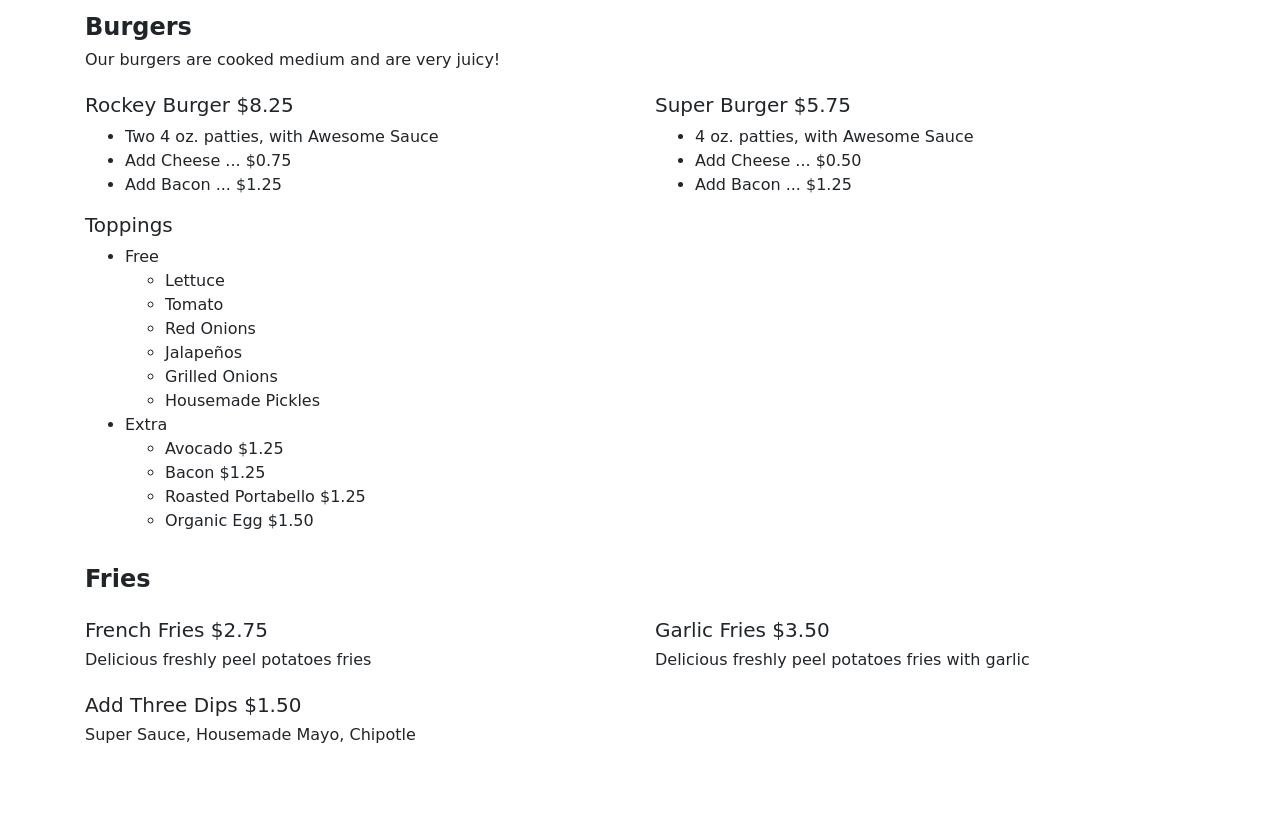
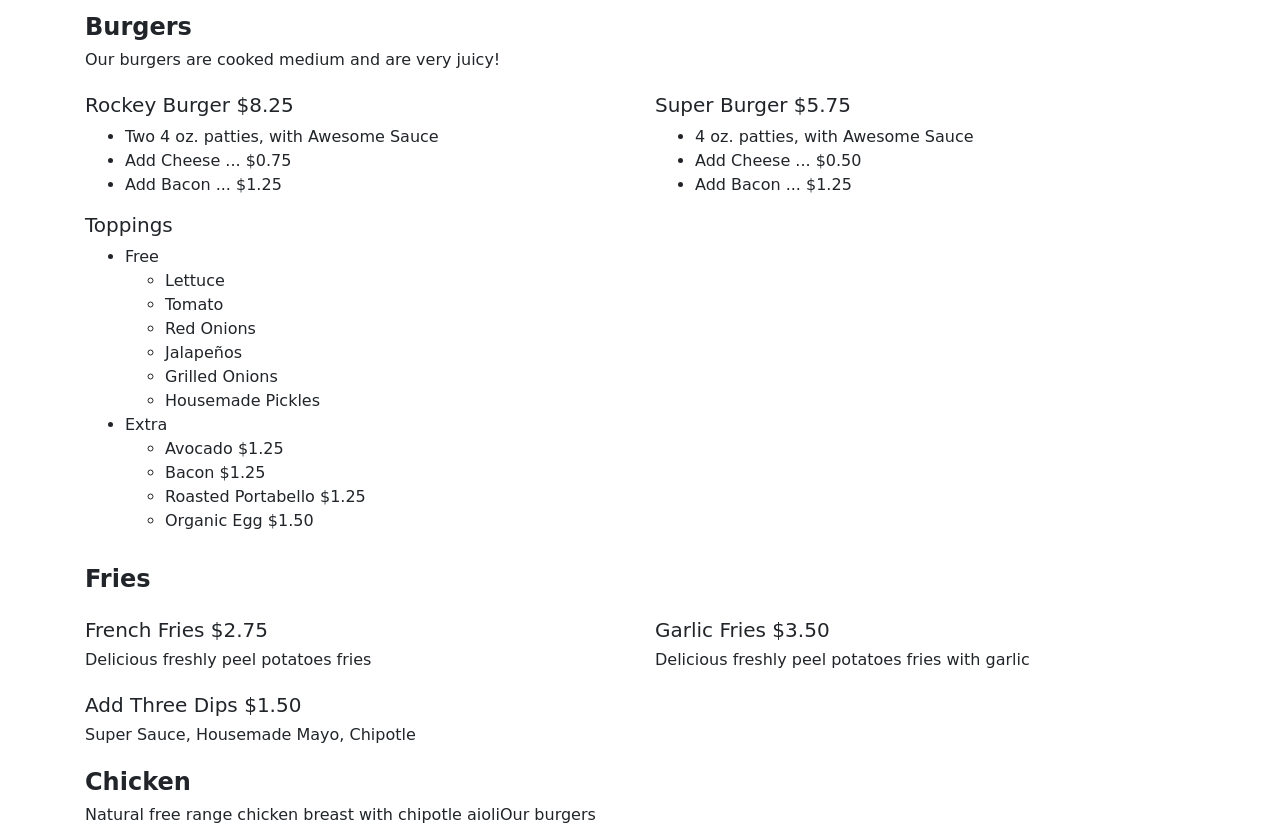
Before and after one commit to TheOleDoc/190204_RockeyBurgers, a website: page food_menu.html in a window 1280 px wide. Shown: the part 147-979 px from the top of the page. Before the commit the page ends 915 px from the top, so only its background shows below. Drawn offline with nearby package versions, Linux system fonts and the light colour scheme; a web font is replaced by a local one.

Commit message:
added-menu-chicken-subt

```diff
--- a/food_menu.html
+++ b/food_menu.html
@@ -119,7 +119,7 @@
                         </div>
                     </div>
                 </div>
-                <!--End-Menu-Burgers-->
+                <!--END-Menu-Burgers-->
                 <!--Menu-Fries-->
                 <div class="container" id="menu-subt-fries">
                     <div class="row">
@@ -144,7 +144,17 @@
                         </div>
                     </div>
                 </div>
-                <!--End-Menu-Fries-->
+                <!--END-Menu-Fries-->
+                <!--Menu-Chicken-->
+                <div class="container" id="menu-subt-chicken">
+                    <div class="row">
+                        <div class="col-lg-12 col-md-12 col-xs-12">
+                            <h4><strong>Chicken</strong></h4>
+                            <h6>Natural free range chicken breast with chipotle aioliOur burgers </h6>
+                        </div>
+                    </div>
+                </div>
+                <!--END-Menu-Chicken-->
             </main>
         <!--Footer-->
             <footer>
```
